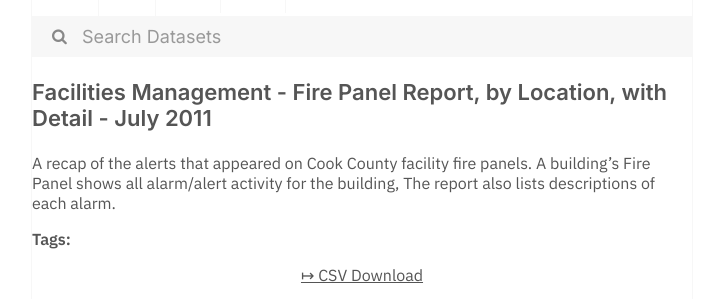
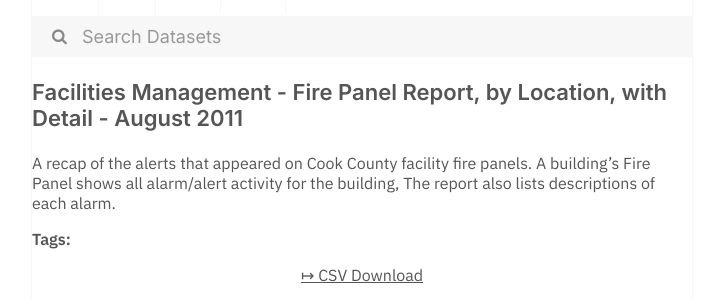
Before and after one commit to dayda-entities/cook-county-of-illinois, a Jekyll site: the page built from _posts/2020-11-10-facilities-management-fire-pan.md, in a window 1280 px wide. Shown: the part 269-568 px from the top of the page, without its empty margins (278-1001 px from the left). Built offline with Jekyll 4.4.1, drawn with Linux system fonts in a browser that asks for light colours.

Commit message:
Publish Data

```diff
--- a/_posts/2020-11-10-facilities-management-fire-pan.md
+++ b/_posts/2020-11-10-facilities-management-fire-pan.md
@@ -1,18 +1,18 @@
 ---
 title: >-
-  Facilities Management - Fire Panel Report, by Location, with Detail - July
+  Facilities Management - Fire Panel Report, by Location, with Detail - August
   2011
-created: '2020-11-10T16:57:25.582542'
-modified: '2020-11-10T16:57:25.582552'
+created: '2020-11-10T16:57:31.957489'
+modified: '2020-11-10T16:57:31.957500'
 state: active
 type: dataset
 tags: []
 groups:
   - Local Government
 csv_url: >-
-  https://datacatalog.cookcountyil.gov/api/views/czk5-5ryh/rows.csv?accessType=DOWNLOAD
+  https://datacatalog.cookcountyil.gov/api/views/gw67-49cq/rows.csv?accessType=DOWNLOAD
 json_url: >-
-  https://datacatalog.cookcountyil.gov/api/views/czk5-5ryh/rows.json?accessType=DOWNLOAD
+  https://datacatalog.cookcountyil.gov/api/views/gw67-49cq/rows.json?accessType=DOWNLOAD
 layout: post
 
 ---
```
